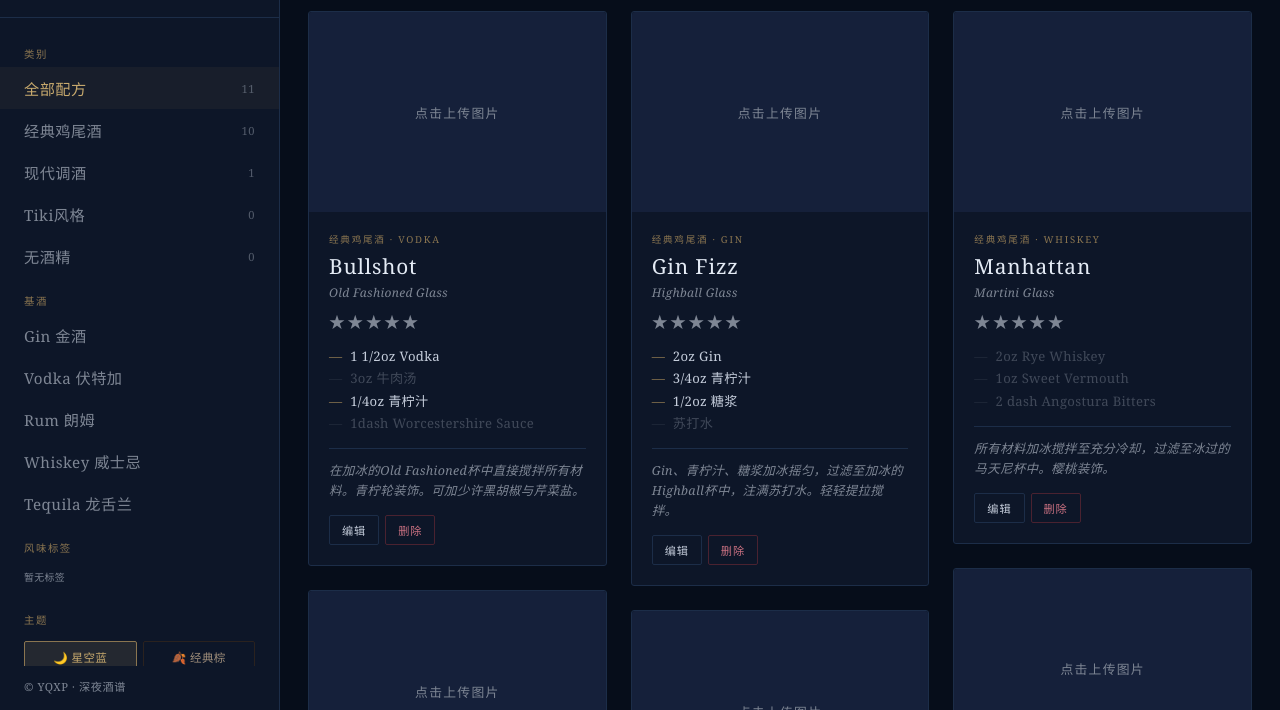
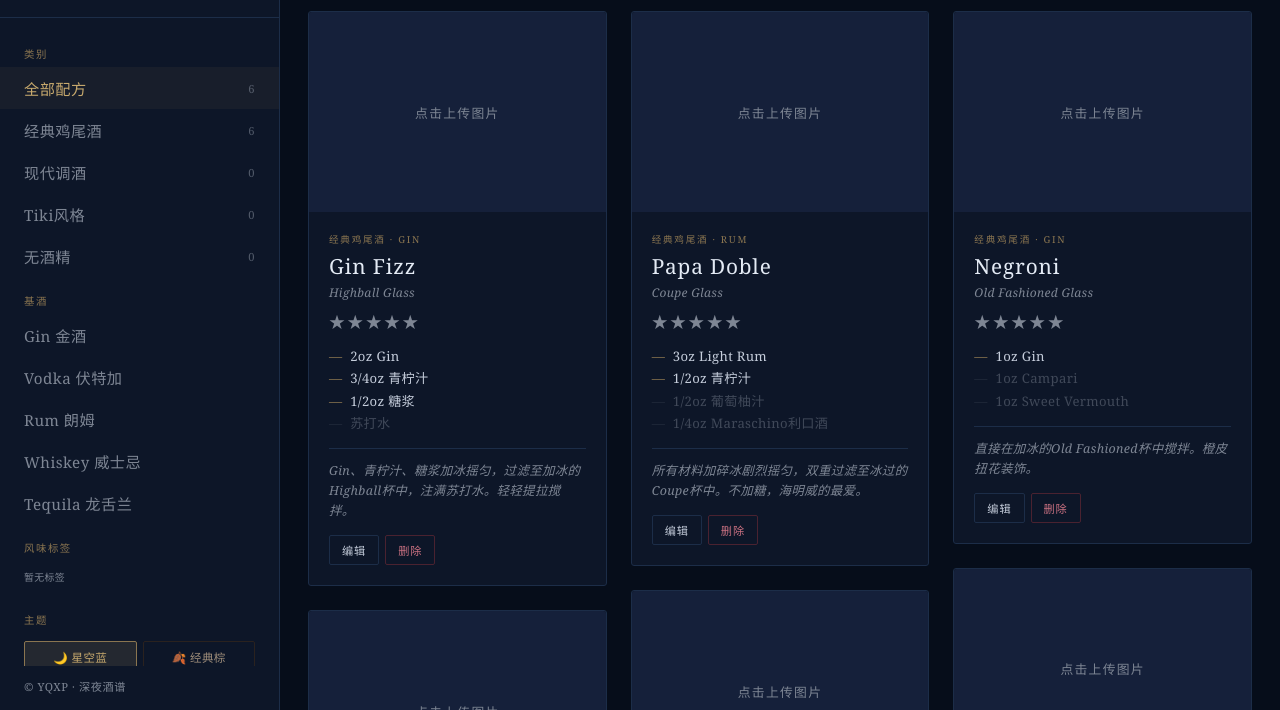
Before and after one commit to yqxp/Cocktail_Library, a plain HTML site: page index.html in a window 1280 px wide. Shown: the part 90-800 px from the top of the page. Drawn offline with Linux system fonts and the light colour scheme.

Commit message:
Update index.html
Changing some incorrect default cocktail recipes generated by AI.

```diff
--- a/index.html
+++ b/index.html
@@ -1362,17 +1362,12 @@
 
     function getDefaults() {
         return [
-            { id:'1', name:'Daiquiri', type:'classic', base:'rum', glass:'Coupe Glass', image:'', ingredients:'2oz White Rum\n3/4oz 青柠汁\n1/2oz 糖浆', method:'所有材料加冰摇匀，双重过滤至冰过的Coupe杯中。青柠轮装饰。', tags:[], rating:0, createdAt:'2025-09-22T00:00:00.000Z' },
+            { id:'1', name:'Daiquiri', type:'classic', base:'rum', glass:'Coupe Glass', image:'', ingredients:'2oz Light Rum\n3/4oz Lime Juice\n1/2oz Syrup', method:'所有材料加冰摇匀，双重过滤至冰过的Coupe杯中。青柠轮装饰。', tags:[], rating:0, createdAt:'2025-09-22T00:00:00.000Z' },
             { id:'2', name:'Negroni', type:'classic', base:'gin', glass:'Old Fashioned Glass', image:'', ingredients:'1oz Gin\n1oz Campari\n1oz Sweet Vermouth', method:'直接在加冰的Old Fashioned杯中搅拌。橙皮扭花装饰。', tags:[], rating:0, createdAt:'2025-10-15T00:00:00.000Z' },
-            { id:'3', name:'Dry Martini', type:'classic', base:'gin', glass:'Martini Glass', image:'', ingredients:'2 1/2oz Gin\n1/2oz Dry Vermouth', method:'所有材料加冰搅拌至充分冷却，过滤至冰过的马天尼杯中。橄榄或柠檬皮扭花装饰。', tags:[], rating:0, createdAt:'2025-11-03T00:00:00.000Z' },
-            { id:'4', name:'Papa Doble', type:'classic', base:'rum', glass:'Coupe Glass', image:'', ingredients:'3oz White Rum\n1/2oz 青柠汁\n1/2oz 葡萄柚汁\n1/4oz Maraschino利口酒', method:'所有材料加碎冰剧烈摇匀，双重过滤至冰过的Coupe杯中。不加糖，海明威的最爱。', tags:[], rating:0, createdAt:'2025-12-08T00:00:00.000Z' },
-            { id:'5', name:"Hitler's Jitters", type:'classic', base:'vodka', glass:'Coupe Glass', image:'', ingredients:'1 1/2oz Vodka\n1/2oz Cream de Cacao (White)\n1oz 奶油', method:'所有材料加冰剧烈摇匀，过滤至冰过的Coupe杯中。可可粉轻撒装饰。', tags:[], rating:0, createdAt:'2026-01-14T00:00:00.000Z' },
-            { id:'6', name:'Alexander', type:'classic', base:'gin', glass:'Martini Glass', image:'', ingredients:'1oz Gin\n1oz Cream de Cacao (Black)\n1oz 奶油', method:'所有材料加冰剧烈摇匀，过滤至冰过的马天尼杯中。现磨肉豆蔻轻撒表面。', tags:[], rating:0, createdAt:'2026-02-20T00:00:00.000Z' },
-            { id:'7', name:'Manhattan', type:'classic', base:'whiskey', glass:'Martini Glass', image:'', ingredients:'2oz Rye Whiskey\n1oz Sweet Vermouth\n2dash Angostura Bitters', method:'所有材料加冰搅拌至充分冷却，过滤至冰过的马天尼杯中。樱桃装饰。', tags:[], rating:0, createdAt:'2026-03-07T00:00:00.000Z' },
-            { id:'8', name:'Cosmopolitan', type:'modern', base:'vodka', glass:'Martini Glass', image:'', ingredients:'1 1/2oz Vodka\n1/2oz Cointreau\n1/2oz 蔓越莓汁\n1/4oz 青柠汁', method:'所有材料加冰摇匀，双重过滤至冰过的马天尼杯中。橙皮扭花或青柠轮装饰。', tags:[], rating:0, createdAt:'2026-04-18T00:00:00.000Z' },
-            { id:'9', name:'Gin Fizz', type:'classic', base:'gin', glass:'Highball Glass', image:'', ingredients:'2oz Gin\n3/4oz 青柠汁\n1/2oz 糖浆\n苏打水', method:'Gin、青柠汁、糖浆加冰摇匀，过滤至加冰的Highball杯中，注满苏打水。轻轻提拉搅拌。', tags:[], rating:0, createdAt:'2026-05-01T00:00:00.000Z' },
-            { id:'10', name:'Old Pal', type:'classic', base:'whiskey', glass:'Martini Glass', image:'', ingredients:'1 1/2oz Rye Whiskey\n3/4oz Dry Vermouth\n3/4oz Campari', method:'所有材料加冰搅拌至充分冷却，过滤至冰过的马天尼杯中。橙皮扭花装饰。', tags:[], rating:0, createdAt:'2026-05-25T00:00:00.000Z' },
-            { id:'11', name:'Bullshot', type:'classic', base:'vodka', glass:'Old Fashioned Glass', image:'', ingredients:'1 1/2oz Vodka\n3oz 牛肉汤\n1/4oz 青柠汁\ndash Worcestershire Sauce', method:'在加冰的Old Fashioned杯中直接搅拌所有材料。青柠轮装饰。可加少许黑胡椒与芹菜盐。', tags:[], rating:0, createdAt:'2026-06-10T00:00:00.000Z' }
+            { id:'3', name:'Martini', type:'classic', base:'gin', glass:'Martini Glass', image:'', ingredients:'2 1/2oz Gin\n1/2oz Dry Vermouth', method:'所有材料加冰搅拌至充分冷却，过滤至冰过的马天尼杯中。橄榄或柠檬皮扭花装饰。', tags:[], rating:0, createdAt:'2025-11-03T00:00:00.000Z' },
+            { id:'4', name:'Papa Doble', type:'classic', base:'rum', glass:'Coupe Glass', image:'', ingredients:'3oz Light Rum\n1/2oz 青柠汁\n1/2oz 葡萄柚汁\n1/4oz Maraschino利口酒', method:'所有材料加碎冰剧烈摇匀，双重过滤至冰过的Coupe杯中。不加糖，海明威的最爱。', tags:[], rating:0, createdAt:'2025-12-08T00:00:00.000Z' },
+            { id:'5', name:"Hitler's Jitters", type:'classic', base:'rum', glass:'Coupe Glass', image:'', ingredients:'3oz Light Rum\n1/2oz Cream de Cacao (White)\n1oz Lime Juice\n1/2oz Simple Syrup', method:'所有材料加冰剧烈摇匀，过滤至冰过的Coupe杯中。可可粉轻撒装饰。', tags:[], rating:0, createdAt:'2026-01-14T00:00:00.000Z' },
+            { id:'9', name:'Gin Fizz', type:'classic', base:'gin', glass:'Highball Glass', image:'', ingredients:'2oz Gin\n3/4oz 青柠汁\n1/2oz 糖浆\n苏打水', method:'Gin、青柠汁、糖浆加冰摇匀，过滤至加冰的Highball杯中，注满苏打水。轻轻提拉搅拌。', tags:[], rating:0, createdAt:'2026-05-01T00:00:00.000Z' }
         ];
     }
 
```
